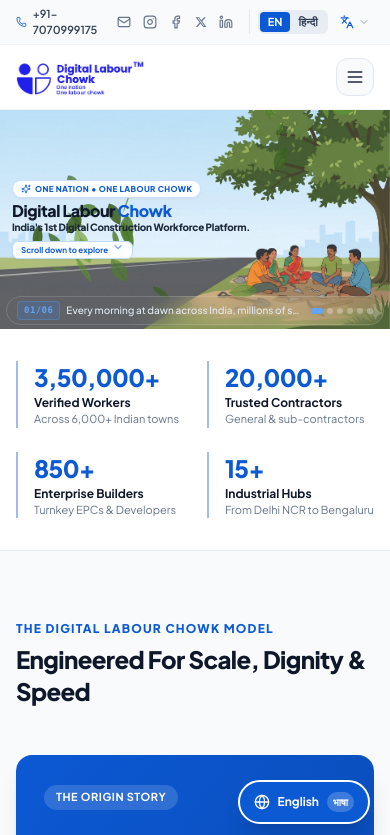
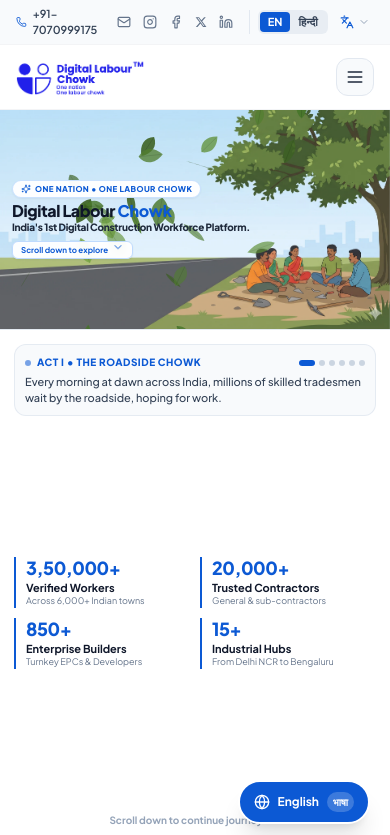
Before and after one commit to suryanmandal/digitallabourchowkv2, a Next.js app: page /about-us in a window 390 px wide. Shown: the top 835 px of the page. Built offline with nearby package versions, Linux system fonts and the light colour scheme.

Commit message:
fix(about-us): unify mobile scroll scrubbing with 16:9 film and docked platform metrics

```diff
--- a/app/about-us/page.tsx
+++ b/app/about-us/page.tsx
@@ -186,8 +186,8 @@ export default function AboutUsPage() {
       {/* ========================================================================= */}
       <AboutHeroFilmScroll />
 
-      {/* QUICK PLATFORM METRICS BAR (Seamless Handoff from Hero Film to Content) */}
-      <div className="w-full bg-white border-b border-slate-200/80 shadow-xs py-8 px-4 sm:px-8">
+      {/* QUICK PLATFORM METRICS BAR (Desktop Handoff from Hero Film to Content) */}
+      <div className="hidden sm:block w-full bg-white border-b border-slate-200/80 shadow-xs py-8 px-4 sm:px-8">
         <div className="max-w-7xl mx-auto grid grid-cols-2 md:grid-cols-4 gap-6 sm:gap-8">
           {stats.map((s, idx) => (
             <div key={idx} className="flex flex-col border-l-2 border-[#0C59D4]/40 pl-4">
--- a/components/AboutHeroFilmScroll.tsx
+++ b/components/AboutHeroFilmScroll.tsx
@@ -58,6 +58,13 @@ const SCENES: SceneMeta[] = [
   },
 ];
 
+const STATS = [
+  { value: "3,50,000+", label: "Verified Workers", sub: "Across 6,000+ Indian towns" },
+  { value: "20,000+", label: "Trusted Contractors", sub: "General & sub-contractors" },
+  { value: "850+", label: "Enterprise Builders", sub: "Turnkey EPCs & Developers" },
+  { value: "15+", label: "Industrial Hubs", sub: "From Delhi NCR to Bengaluru" },
+];
+
 interface Leaf {
   x: number;
   y: number;
@@ -79,9 +86,6 @@ export default function AboutHeroFilmScroll() {
   const [activeScene, setActiveScene] = useState(0);
   const [headerHeight, setHeaderHeight] = useState(105);
   const [isMobile, setIsMobile] = useState(false);
-
-  // Auto-play timer ref for mobile
-  const autoPlayTimerRef = useRef<NodeJS.Timeout | null>(null);
 
   // Detect mobile viewport (< 640px)
   useEffect(() => {
@@ -107,15 +111,13 @@ export default function AboutHeroFilmScroll() {
   }, []);
 
   // ---------------------------------------------------------------------------
-  // 1. SCROLL PROGRESS ENGINE (Smooth RAF Tracking for Mobile & Desktop)
+  // 1. SCROLL PROGRESS ENGINE (Universal Smooth RAF Tracking for Mobile & Desktop)
   // ---------------------------------------------------------------------------
   useEffect(() => {
     let animId: number;
 
     const handleScroll = () => {
       if (!containerRef.current) return;
-      if (window.innerWidth >= 640) {
-        // Desktop full-screen RAF scroll tracking across 450vh
       const rect = containerRef.current.getBoundingClientRect();
       const totalScrollable = containerRef.current.offsetHeight - window.innerHeight;
       if (totalScrollable <= 0) return;
@@ -126,15 +128,6 @@ export default function AboutHeroFilmScroll() {
 
       const sceneIdx = Math.min(SCENES.length - 1, Math.floor(p * SCENES.length));
       setActiveScene(sceneIdx);
-      } else {
-        // Mobile scroll tracking: As user scrolls down past the hero into the stats,
-        // map scroll offset smoothly to scene progress!
-        const scrollY = window.scrollY;
-        const p = Math.max(0, Math.min(1, scrollY / 320));
-        setProgress(p);
-        const sceneIdx = Math.min(SCENES.length - 1, Math.floor(p * SCENES.length));
-        setActiveScene(sceneIdx);
-      }
     };
 
     const onScroll = () => {
@@ -153,19 +146,14 @@ export default function AboutHeroFilmScroll() {
 
   // Jump to specific scene dot
   const scrollToScene = (sceneIdx: number) => {
-    if (window.innerWidth >= 640 && containerRef.current) {
+    if (!containerRef.current) return;
     const totalScrollable = containerRef.current.offsetHeight - window.innerHeight;
     const targetProgress = sceneIdx / (SCENES.length - 1);
     const targetY = containerRef.current.offsetTop + targetProgress * totalScrollable;
     window.scrollTo({ top: targetY, behavior: "smooth" });
-    } else {
-      const targetProgress = sceneIdx / (SCENES.length - 1);
-      setProgress(targetProgress);
-      setActiveScene(sceneIdx);
-    }
   };
 
-  // Touch swipe support (horizontal swipe jumps scenes smoothly)
+  // Touch swipe support (horizontal swipe jumps scenes smoothly via smooth scroll)
   const touchStartX = useRef<number | null>(null);
   const touchStartY = useRef<number | null>(null);
 
@@ -248,14 +236,10 @@ export default function AboutHeroFilmScroll() {
       time += 0.02;
       ctx.clearRect(0, 0, width, height);
 
-      // Leaves blow ONLY in Scene 1 (progress <= 0.12), fading completely to 0 by progress 0.18
-      const globalLeafOpacity = isMobile
-        ? activeScene === 0
+      // Leaves blow ONLY in Scene 1 (fading completely to 0 by progress 0.16)
+      const globalLeafOpacity = progress <= 0.10
         ? 1
-          : 0
-        : progress <= 0.12
-        ? 1
-        : Math.max(0, 1 - (progress - 0.12) / 0.06);
+        : Math.max(0, 1 - (progress - 0.10) / 0.06);
 
       if (globalLeafOpacity > 0.01) {
         for (let i = 0; i < leaves.length; i++) {
@@ -305,7 +289,7 @@ export default function AboutHeroFilmScroll() {
       window.removeEventListener("resize", handleResize);
       cancelAnimationFrame(animId);
     };
-  }, [progress, activeScene, isMobile]);
+  }, [progress]);
 
   // ---------------------------------------------------------------------------
   // 3. ZERO-FLICKER MATHEMATICAL CROSSFADE
@@ -330,38 +314,35 @@ export default function AboutHeroFilmScroll() {
   const opacities = getSceneOpacities(progress);
 
   // ---------------------------------------------------------------------------
-  // 4. SCENE 1 BRAND TITLE: Prominently visible in Scene 1; smoothly vanishes upon scrolling towards Scene 2
+  // 4. SCENE 1 BRAND TITLE: Prominently visible in Scene 1; vanishes on scroll
   // ---------------------------------------------------------------------------
-  // Fully visible when at rest in Scene 1 (progress <= 0.02).
-  // Smoothly fades out as user scrolls, completely vanishing by progress = 0.08.
   const scene1TextOpacity = activeScene === 0 ? Math.max(0, 1 - progress / 0.08) : 0;
   const isScene1TextVisible = scene1TextOpacity > 0.001;
 
   return (
     <div
       ref={containerRef}
-      className="relative w-full h-auto aspect-[16/9] sm:aspect-auto sm:h-[450vh] bg-[#EBF3FB] m-0 p-0"
+      className="relative w-full h-[320vh] sm:h-[450vh] bg-white m-0 p-0"
       style={{
         ['--header-height' as string]: `${headerHeight}px`,
       }}
       aria-label="DLC Visual Journey Scroll Story"
     >
-      {/* STAGE: 16:9 on mobile (0 empty dead space); Sticky full-viewport on desktop */}
+      {/* STICKY VIEWPORT CONTAINER: Locked to viewport height below header */}
       <div
-        className="relative sm:sticky w-full h-full overflow-hidden select-none bg-[#EBF3FB] flex flex-col justify-start sm:justify-center aspect-[16/9] sm:aspect-auto sm:h-[calc(100vh-var(--header-height))]"
+        className="sticky w-full h-[calc(100dvh-var(--header-height))] sm:h-[calc(100vh-var(--header-height))] overflow-hidden select-none bg-white flex flex-col justify-between sm:justify-center"
         style={{
-          top: isMobile ? undefined : `${headerHeight}px`,
+          top: `${headerHeight}px`,
         }}
         onTouchStart={handleTouchStart}
         onTouchEnd={handleTouchEnd}
       >
-        {/* Soft Background Morning Atmosphere */}
+        {/* =================================================================== */}
+        {/* TOP CINEMATIC STAGE: 16:9 on Mobile (No Cropping), Full on Desktop  */}
+        {/* =================================================================== */}
+        <div className="relative w-full aspect-[16/9] sm:aspect-auto sm:h-full overflow-hidden shrink-0 bg-[#EBF3FB]">
+          {/* Isolated Atmosphere Gradient Inside 16:9 Stage Only */}
           <div className="absolute inset-0 bg-gradient-to-b from-[#E2EFFB] via-[#EAF3FA] to-[#DCEBFA] pointer-events-none" />
-
-        {/* =================================================================== */}
-        {/* 16:9 CINEMATIC STAGE: Identical 16:9 Ratio on Mobile & Desktop     */}
-        {/* =================================================================== */}
-        <div className="relative w-full h-full overflow-hidden shrink-0">
 
           {/* STACKED 6 SCENE FRAMES */}
           {SCENES.map((scene, idx) => {
@@ -414,7 +395,7 @@ export default function AboutHeroFilmScroll() {
           </button>
 
           {/* =============================================================== */}
-          {/* SCENE 1 BRAND TITLE: "Digital Labour Chowk" + Short Single Punchline */}
+          {/* SCENE 1 BRAND TITLE: "Digital Labour Chowk" + Punchline          */}
           {/* =============================================================== */}
           {isScene1TextVisible && (
             <div
@@ -445,72 +426,68 @@ export default function AboutHeroFilmScroll() {
             </div>
           )}
 
-          {/* =============================================================== */}
-          {/* SCENES 5 & 6 INTERACTIVE APP DOWNLOAD / CTA OVERLAY             */}
-          {/* =============================================================== */}
+          {/* DESKTOP-ONLY APP CTA (Scene 5 & 6) */}
           {progress >= 0.72 && (
             <div
-              className="absolute inset-x-0 top-1.5 sm:top-auto sm:bottom-20 z-30 flex items-center justify-center p-1.5 sm:p-3 pointer-events-auto transition-opacity duration-300"
+              className="hidden sm:flex absolute inset-x-0 bottom-20 z-30 items-center justify-center p-3 pointer-events-auto transition-opacity duration-300"
               style={{
                 opacity: progress >= 0.75 ? Math.min(1, (progress - 0.75) / 0.1) : 0,
               }}
             >
-              <div className="bg-white/95 backdrop-blur-xl border border-slate-200/90 rounded-xl sm:rounded-2xl p-1.5 sm:p-4 shadow-xl max-w-lg w-auto sm:w-full flex items-center justify-between gap-2 sm:gap-4">
-                <div className="hidden sm:block">
-                  <h4 className="text-xs sm:text-sm font-black text-slate-900 tracking-tight flex items-center gap-1.5">
+              <div className="bg-white/95 backdrop-blur-xl border border-slate-200/90 rounded-2xl p-4 shadow-xl max-w-lg w-full flex items-center justify-between gap-4">
+                <div>
+                  <h4 className="text-sm font-black text-slate-900 tracking-tight flex items-center gap-1.5">
                     <span>Ready to Deploy or Work?</span>
                     <CheckCircle2 className="w-3.5 h-3.5 text-emerald-600" />
                   </h4>
-                  <p className="text-[10px] sm:text-[11px] text-slate-500 font-medium">
+                  <p className="text-[11px] text-slate-500 font-medium">
                     Join 350,000+ verified workers and 20,000+ contractors on DLC.
                   </p>
                 </div>
 
-                <div className="flex items-center gap-1.5 sm:gap-2 shrink-0">
+                <div className="flex items-center gap-2 shrink-0">
                   <a
                     href="https://play.google.com/store/apps"
                     target="_blank"
                     rel="noopener noreferrer"
-                    className="inline-flex items-center gap-1 sm:gap-1.5 px-2.5 sm:px-3.5 py-1 sm:py-2 rounded-lg sm:rounded-xl bg-[#0C59D4] hover:bg-blue-700 text-white font-bold text-[9px] sm:text-[11px] uppercase tracking-wider shadow-sm transition-all active:scale-95"
+                    className="inline-flex items-center gap-1.5 px-3.5 py-2 rounded-xl bg-[#0C59D4] hover:bg-blue-700 text-white font-bold text-[11px] uppercase tracking-wider shadow-sm transition-all active:scale-95"
                   >
-                    <Download className="w-3 h-3 sm:w-3.5 sm:h-3.5" />
+                    <Download className="w-3.5 h-3.5" />
                     <span>Get App</span>
                   </a>
                   <a
                     href="https://onboarding.digitallabourchowk.com/login"
-                    className="inline-flex items-center gap-1 px-2 sm:px-3 py-1 sm:py-2 rounded-lg sm:rounded-xl bg-slate-100 hover:bg-slate-200 text-slate-800 font-bold text-[9px] sm:text-[11px] transition-colors"
+                    className="inline-flex items-center gap-1 px-3 py-2 rounded-xl bg-slate-100 hover:bg-slate-200 text-slate-800 font-bold text-[11px] transition-colors"
                   >
                     <span>Web Portal</span>
-                    <ArrowRight className="w-2.5 h-2.5 sm:w-3 sm:h-3" />
+                    <ArrowRight className="w-3 h-3" />
                   </a>
                 </div>
               </div>
             </div>
           )}
 
-          {/* =============================================================== */}
-          {/* FLOATING BOTTOM STORY SUBTITLE & PROGRESS BAR                   */}
-          {/* =============================================================== */}
-          <div className="absolute inset-x-0 bottom-1 sm:bottom-6 z-30 flex flex-col items-center px-1.5 sm:px-6 pointer-events-none">
-            <div className="bg-[#080C16]/88 backdrop-blur-md border border-white/15 text-white rounded-full px-2.5 py-1 sm:px-6 sm:py-2.5 shadow-2xl flex items-center gap-1.5 sm:gap-4 max-w-2xl w-full justify-between pointer-events-auto">
-              <div className="flex items-center gap-1.5 sm:gap-2.5 min-w-0">
-                <span className="text-[9px] sm:text-xs font-mono font-bold text-blue-400 uppercase tracking-wider bg-blue-500/20 border border-blue-400/30 px-1.5 sm:px-2 py-0.5 rounded shrink-0">
+          {/* DESKTOP-ONLY FLOATING BOTTOM STORY SUBTITLE & PROGRESS BAR */}
+          <div className="hidden sm:flex absolute inset-x-0 bottom-6 z-30 flex-col items-center px-6 pointer-events-none">
+            <div className="bg-[#080C16]/88 backdrop-blur-md border border-white/15 text-white rounded-full px-6 py-2.5 shadow-2xl flex items-center gap-4 max-w-2xl w-full justify-between pointer-events-auto">
+              <div className="flex items-center gap-2.5 min-w-0">
+                <span className="text-xs font-mono font-bold text-blue-400 uppercase tracking-wider bg-blue-500/20 border border-blue-400/30 px-2 py-0.5 rounded shrink-0">
                   0{activeScene + 1}/06
                 </span>
-                <p className="text-[10px] sm:text-xs md:text-sm font-medium text-slate-200 truncate">
+                <p className="text-xs md:text-sm font-medium text-slate-200 truncate">
                   {SCENES[activeScene].storyLine}
                 </p>
               </div>
 
               {/* Scene jump dots */}
-              <div className="flex items-center gap-1 sm:gap-1.5 shrink-0">
+              <div className="flex items-center gap-1.5 shrink-0">
                 {SCENES.map((s, idx) => (
                   <button
                     key={s.id}
                     type="button"
                     onClick={() => scrollToScene(idx)}
                     className={`h-1.5 rounded-full transition-all duration-300 cursor-pointer ${
-                      activeScene === idx ? "w-3 sm:w-5 bg-blue-400" : "w-1.5 bg-white/30 hover:bg-white/60"
+                      activeScene === idx ? "w-5 bg-blue-400" : "w-1.5 bg-white/30 hover:bg-white/60"
                     }`}
                     aria-label={`Jump to scene ${idx + 1}`}
                   />
@@ -518,9 +495,93 @@ export default function AboutHeroFilmScroll() {
               </div>
             </div>
           </div>
-
         </div>
 
+        {/* =================================================================== */}
+        {/* MOBILE DOCK: Narrative, 4 Statistics & Action Flush Below Film      */}
+        {/* =================================================================== */}
+        <div className="sm:hidden flex-1 w-full bg-white border-t border-slate-200/90 flex flex-col justify-between p-3.5 z-30 shadow-md">
+          {/* Active Scene Header & Progress */}
+          <div className="bg-slate-50 border border-slate-200/80 rounded-xl p-2.5 shadow-xs">
+            <div className="flex items-center justify-between gap-2 mb-1">
+              <span className="inline-flex items-center gap-1.5 text-[10px] font-black text-[#0C59D4] uppercase tracking-wider">
+                <span className="w-1.5 h-1.5 rounded-full bg-[#0C59D4] animate-pulse" />
+                {SCENES[activeScene].actTitle}
+              </span>
+              <div className="flex items-center gap-1">
+                {SCENES.map((s, idx) => (
+                  <button
+                    key={s.id}
+                    type="button"
+                    onClick={() => scrollToScene(idx)}
+                    className={`h-1.5 rounded-full transition-all duration-300 ${
+                      activeScene === idx ? "w-4 bg-[#0C59D4]" : "w-1.5 bg-slate-300"
+                    }`}
+                    aria-label={`Go to scene ${idx + 1}`}
+                  />
+                ))}
+              </div>
+            </div>
+            <p className="text-[11px] font-medium text-slate-700 leading-snug line-clamp-2">
+              {SCENES[activeScene].storyLine}
+            </p>
+          </div>
+
+          {/* 4 PLATFORM STATISTICS IN 2x2 GRID */}
+          <div className="grid grid-cols-2 gap-2.5 my-auto">
+            {STATS.map((s, idx) => (
+              <div key={idx} className="flex flex-col border-l-2 border-[#0C59D4] pl-2.5 py-0.5">
+                <span className="text-lg font-black text-[#0C59D4] tracking-tight leading-none">
+                  {s.value}
+                </span>
+                <span className="text-[11px] font-bold text-slate-900 mt-1 leading-tight">
+                  {s.label}
+                </span>
+                <span className="text-[9px] text-slate-500 font-normal leading-tight">
+                  {s.sub}
+                </span>
+              </div>
+            ))}
+          </div>
+
+          {/* Bottom Contextual Action */}
+          {activeScene >= 4 ? (
+            <div className="bg-blue-50/80 border border-blue-200/80 rounded-xl p-2 flex items-center justify-between gap-2">
+              <div className="min-w-0">
+                <span className="text-[10px] font-black text-slate-900 flex items-center gap-1">
+                  <span>Ready to Deploy?</span>
+                  <CheckCircle2 className="w-3 h-3 text-emerald-600" />
+                </span>
+                <span className="text-[8px] text-slate-500 block truncate">
+                  Join 350,000+ workers
+                </span>
+              </div>
+              <div className="flex items-center gap-1.5 shrink-0">
+                <a
+                  href="https://play.google.com/store/apps"
+                  target="_blank"
+                  rel="noopener noreferrer"
+                  className="inline-flex items-center gap-1 px-2.5 py-1 rounded-lg bg-[#0C59D4] text-white font-bold text-[9px] uppercase tracking-wider shadow-xs active:scale-95"
+                >
+                  <Download className="w-2.5 h-2.5" />
+                  <span>Get App</span>
+                </a>
+                <a
+                  href="https://onboarding.digitallabourchowk.com/login"
+                  className="inline-flex items-center gap-1 px-2 py-1 rounded-lg bg-white border border-slate-200 text-slate-800 font-bold text-[9px]"
+                >
+                  <span>Portal</span>
+                  <ArrowRight className="w-2.5 h-2.5" />
+                </a>
+              </div>
+            </div>
+          ) : (
+            <div className="flex items-center justify-center gap-1.5 text-[10px] font-bold text-slate-400 py-0.5">
+              <span>Scroll down to continue journey</span>
+              <ChevronDown className="w-3 h-3 animate-bounce text-[#0C59D4]" />
+            </div>
+          )}
+        </div>
       </div>
     </div>
   );
```
Lines whose indentation alone changed are shown as unchanged.
